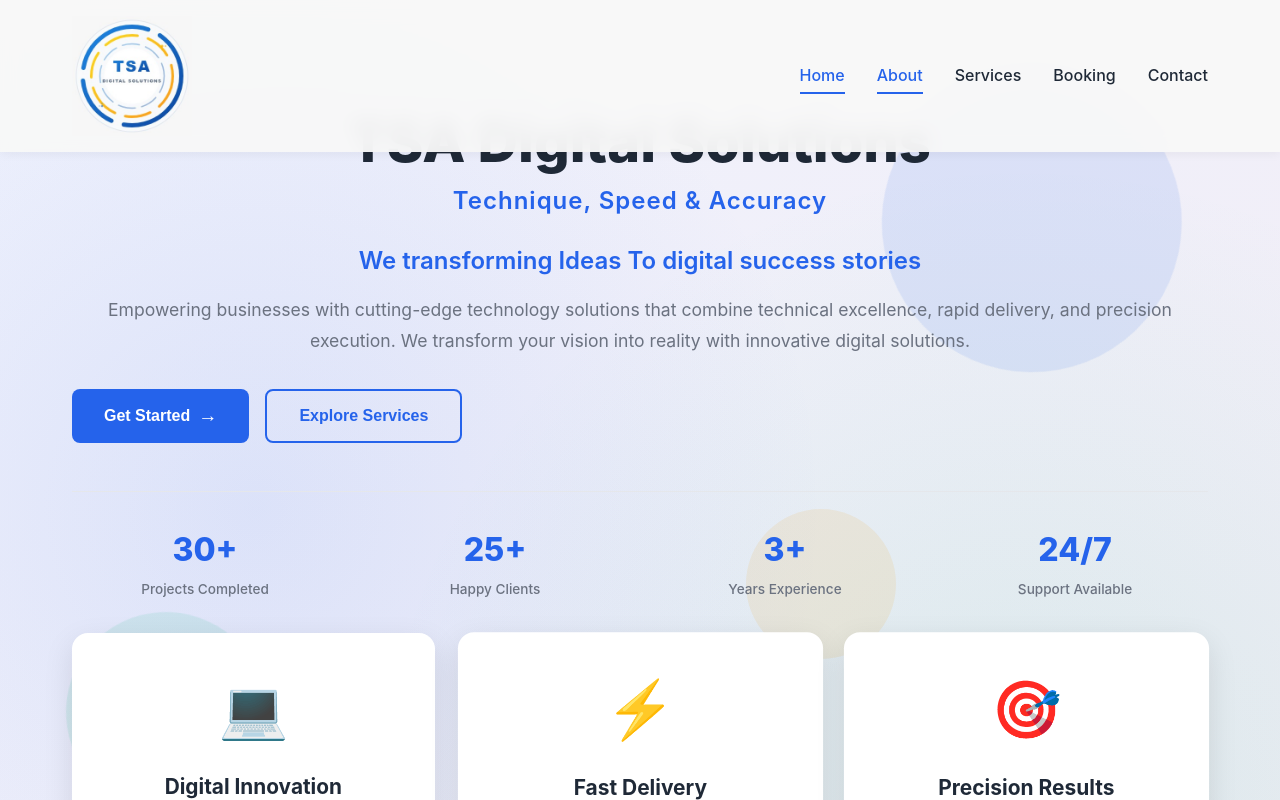
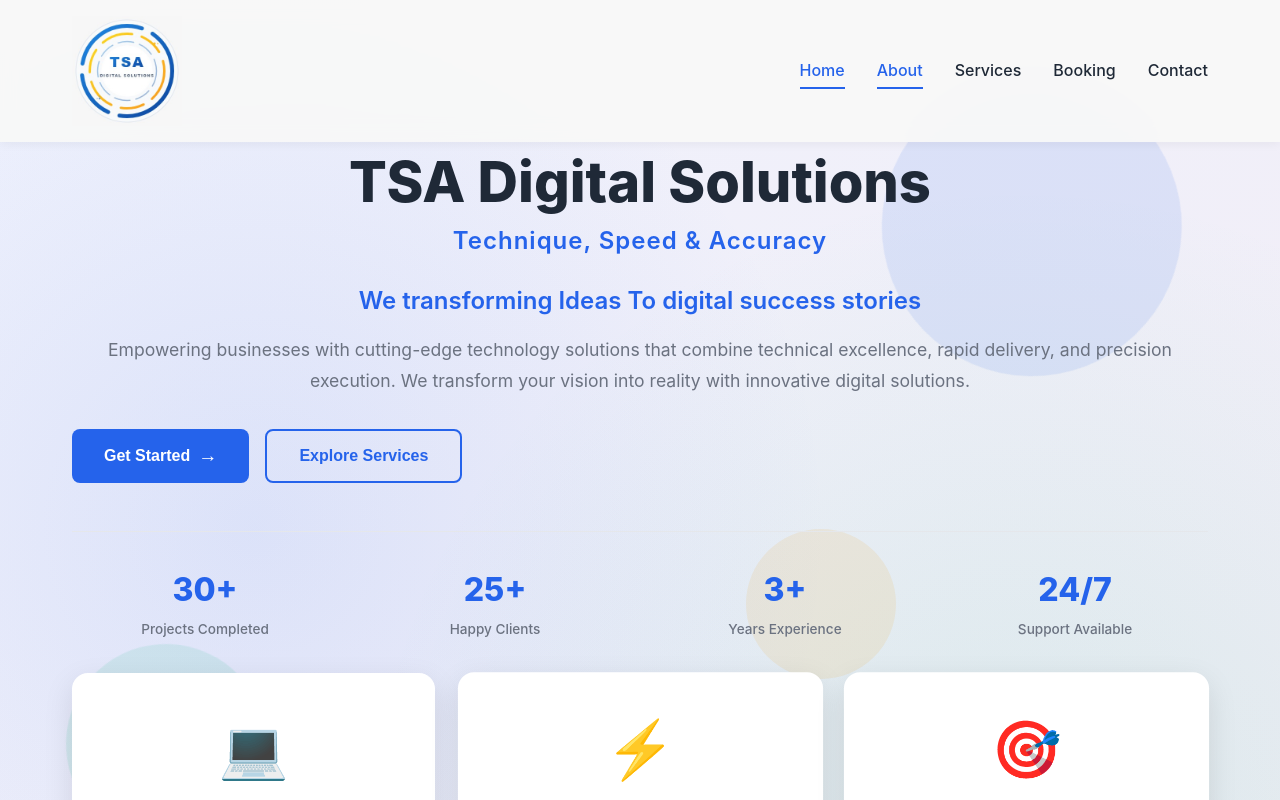
Before and after one commit to emmajulius/TSA-WEBSITE, a React (Vite) app in the folder Desktop/PROJECTSS/TSA_WEBSITE/: page / in a window 1280 px wide. Shown: the top 800 px of the page. Built offline with nearby package versions, Linux system fonts and the light colour scheme.

Commit message:
Reduce logo size to 110px and move hero section down to avoid navigation bar overlap

```diff
--- a/Desktop/PROJECTSS/TSA_WEBSITE/src/components/Header.css
+++ b/Desktop/PROJECTSS/TSA_WEBSITE/src/components/Header.css
@@ -30,7 +30,7 @@
 }
 
 .logo-image {
-  height: 120px;
+  height: 110px;
   width: auto;
   object-fit: contain;
   display: block;
--- a/Desktop/PROJECTSS/TSA_WEBSITE/src/components/Hero.css
+++ b/Desktop/PROJECTSS/TSA_WEBSITE/src/components/Hero.css
@@ -1,10 +1,10 @@
 .hero {
   min-height: 100vh;
   display: flex;
-  align-items: flex-start;
+  align-items: center;
   position: relative;
   overflow: hidden;
-  padding-top: 80px;
+  padding-top: 120px;
   padding-bottom: 4rem;
 }
 
```
